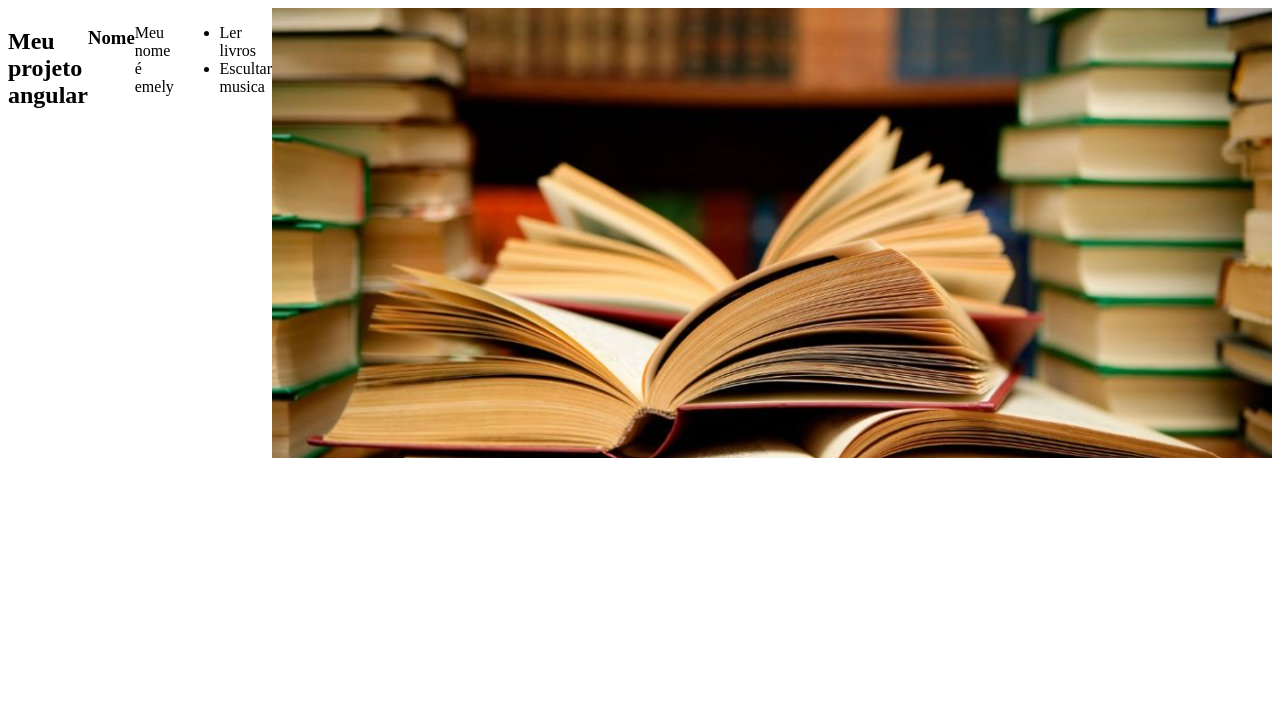
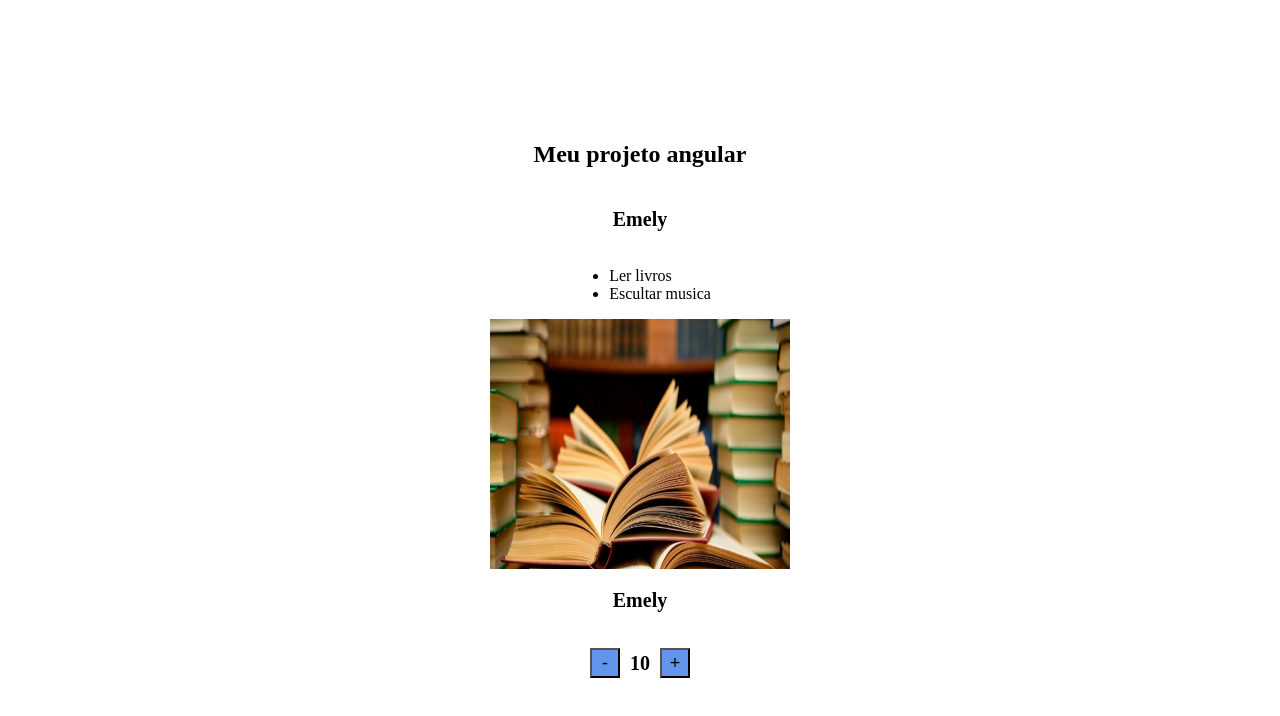
Before and after one commit to IngridMolinaa/aula2, an Angular app in the folder my-app/: page / in a window 1280 px wide. Shown: the top 716 px of the page. Built offline with nearby package versions, Linux system fonts and the light colour scheme.

Commit message:
Meu componente

```diff
--- a/my-app/src/app/app.component.css
+++ b/my-app/src/app/app.component.css
@@ -1,11 +1,32 @@
 .container {
     display: flex;
     justify-content: center;
-    align-items: start;
-    background-color:rgb(rgb(175, 100, 100), green, blue);
-    height: ;
+    flex-direction: column;
+    align-items: center;
+    height:100vh;
 }
 
-img {
+.img {
+    width: 300px;
+    height: 250px;
+}
+
+.exercicio {
+    display: flex;
+    justify-content: center;
+    align-items: center;
+}
+
+.exercicio input {
+    width: 30px;
+    height: 30px;
+    margin: 10px;
+    background: cornflowerblue;
+    outline: none;
+    font-size: 18px;
 
 }
+
+h3 {
+    font-size: 20px;
+}
--- a/my-app/src/app/app.component.html
+++ b/my-app/src/app/app.component.html
@@ -1,16 +1,23 @@
 <div class="container">
-<h2> Meu projeto angular </h2>
+    <h2> Meu projeto angular </h2>
 
-<h3>Nome</h3>
-<p>Meu nome é emely</p>
+<h3>{{ nome }}</h3>
+    <ul>
+        <li>Ler livros</li>
+        <li>Escultar musica</li>
 
-<ul>
-    <li>Ler livros</li>
-    <li>Escultar musica</li>
+    </ul>
 
-</ul>
+    <img src="/assets/foto.jpg" class="img" />
 
-<h3></h3>
+    <h3>{{ nome }}</h3>
 
-<img src="/assets/foto.jpg" class="img"/>
+    <div class="exercicio">
+        <input type="button" value="-" (click)="menos()"/>
+        <h3>{{count}}</h3>
+
+        <input type="button" value="+" (click)="mais()"/>
+
+    </div>
+
 </div>
--- a/my-app/src/app/app.component.ts
+++ b/my-app/src/app/app.component.ts
@@ -6,5 +6,20 @@ import { Component } from '@angular/core';
   styleUrls: ['./app.component.css']
 })
 export class AppComponent {
-  title = 'my-app';
+ nome = 'Emely';
+ count = 10;
+
+
+  menos() {
+    console.log(this.count--);
+    this.count = this.count --;
+
+
+ }
+
+   mais() {
+    console.log(this.count++);
+    this.count = this.count ++;
+
+ }
 }
```
Also changed, not shown: 1 other file (tests, documents, lock files or other folders).
